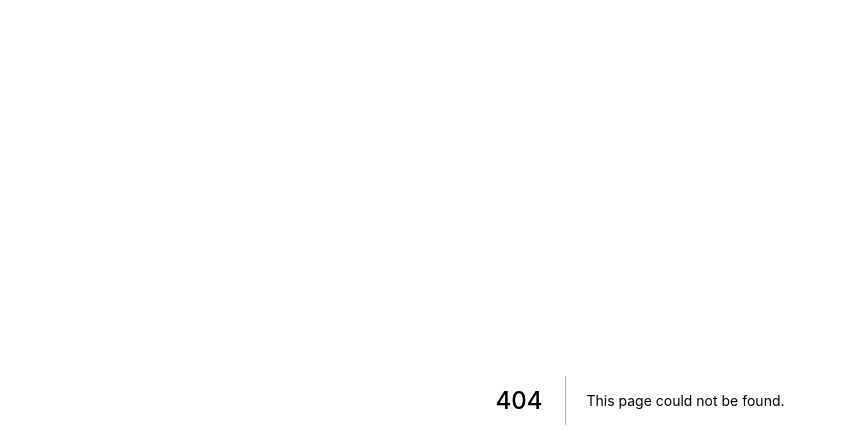
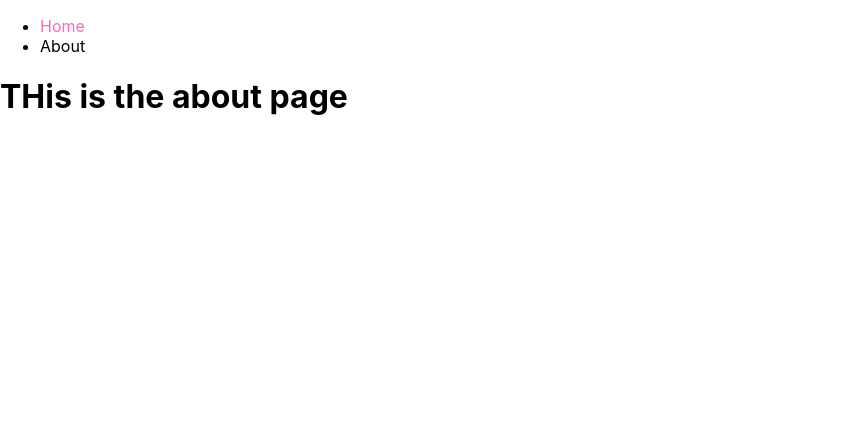
Before and after one commit to paulpadian/portfolio, a Next.js app: page /about in a window 1280 px wide. Before the commit this address had no page. Shown: the top 448 px of the page, without its empty margins (0-846 px from the left). Built offline with nearby package versions, Linux system fonts and the light colour scheme.

Commit message:
testing add

```diff
--- /dev/null
+++ b/components/navbar.js
@@ -0,0 +1,28 @@
+import Head from 'next/head'
+import Link from 'next/link'
+import { useEffect } from 'react'
+
+export default function Navbar() {
+    useEffect(() => {
+        document.getElementById("home").style.color = "hotpink"
+    }, [])
+    return (
+        <div>
+            <Head>
+                <title>
+                    This is a title
+                </title>
+            </Head>
+            <navbar>
+                <ul>
+                    <li>
+                       <Link href='/'><a id="home">Home</a></Link>
+                    </li>
+                    <li>
+                        <Link href='/about'><a>About</a></Link>
+                    </li>
+                </ul>
+            </navbar>
+        </div>
+    )
+}
--- /dev/null
+++ b/pages/about.js
@@ -0,0 +1,12 @@
+import Navbar from '../components/navbar'
+
+export default function About() {
+    return (
+        <div>
+            <Navbar />
+            <div>
+                <h1>THis is the about page</h1>
+            </div>
+        </div>
+    )
+}
```
Also changed, not shown: pages/test.js (added, +29 -0 lines).
